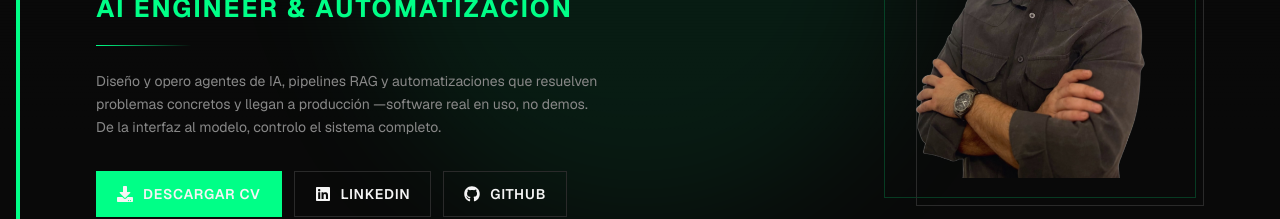
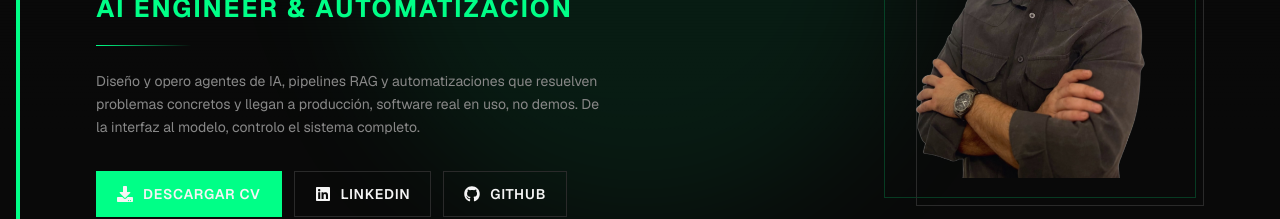
Before and after one commit to FranManuel95/Portfolio-Personal, a Next.js app: page / in a window 1280 px wide. Shown: the part 356-575 px from the top of the page. Built offline with nearby package versions, Linux system fonts and the light colour scheme; no server answers.

Commit message:
content(hero): replace em-dash with comma in the bio for consistency

```diff
--- a/src/components/Hero.tsx
+++ b/src/components/Hero.tsx
@@ -168,7 +168,7 @@ const Hero = ({ isMenuOpen }: { isMenuOpen: boolean }) => {
 
               <p className="text-[var(--text-dim)] max-w-lg text-sm leading-relaxed mb-8">
                 Diseño y opero agentes de IA, pipelines RAG y automatizaciones que resuelven
-                problemas concretos y llegan a producción —software real en uso, no demos.
+                problemas concretos y llegan a producción, software real en uso, no demos.
                 De la interfaz al modelo, controlo el sistema completo.
               </p>
 
```
